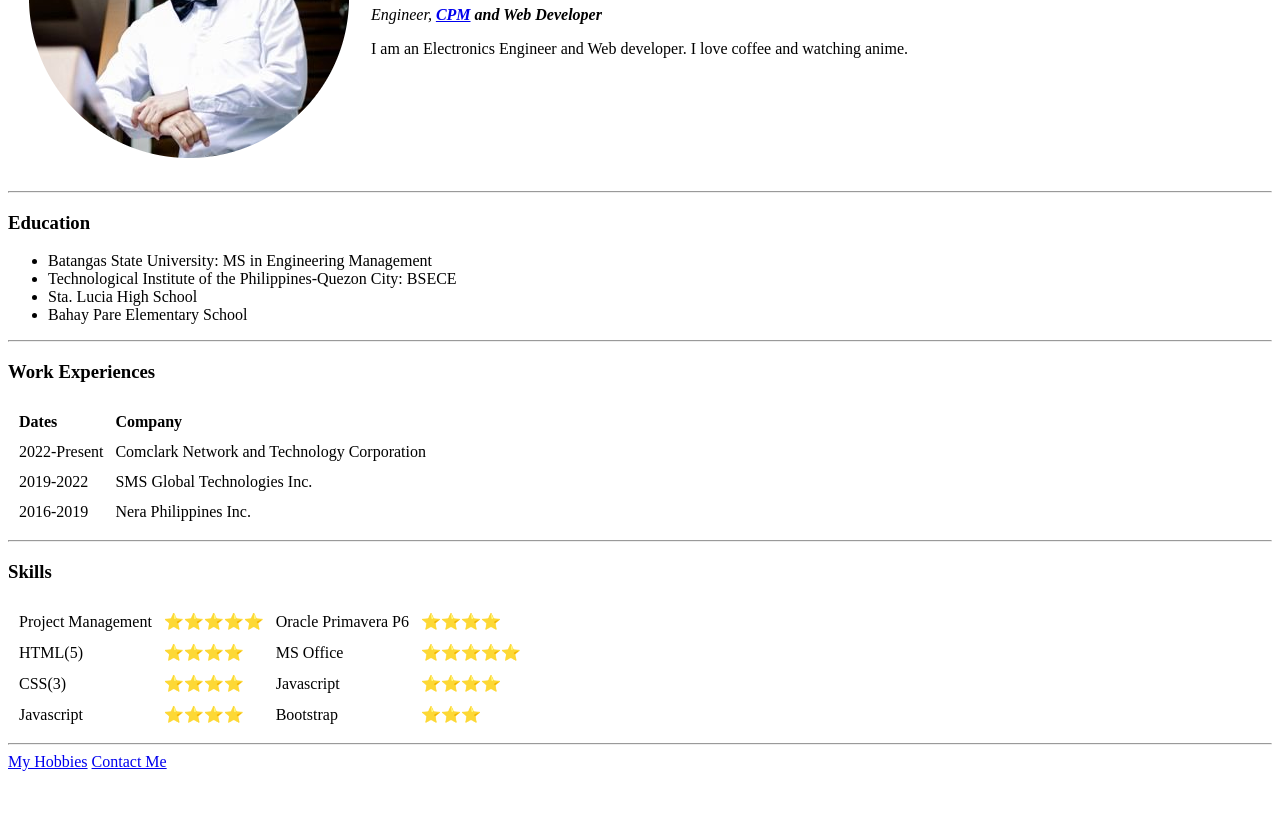
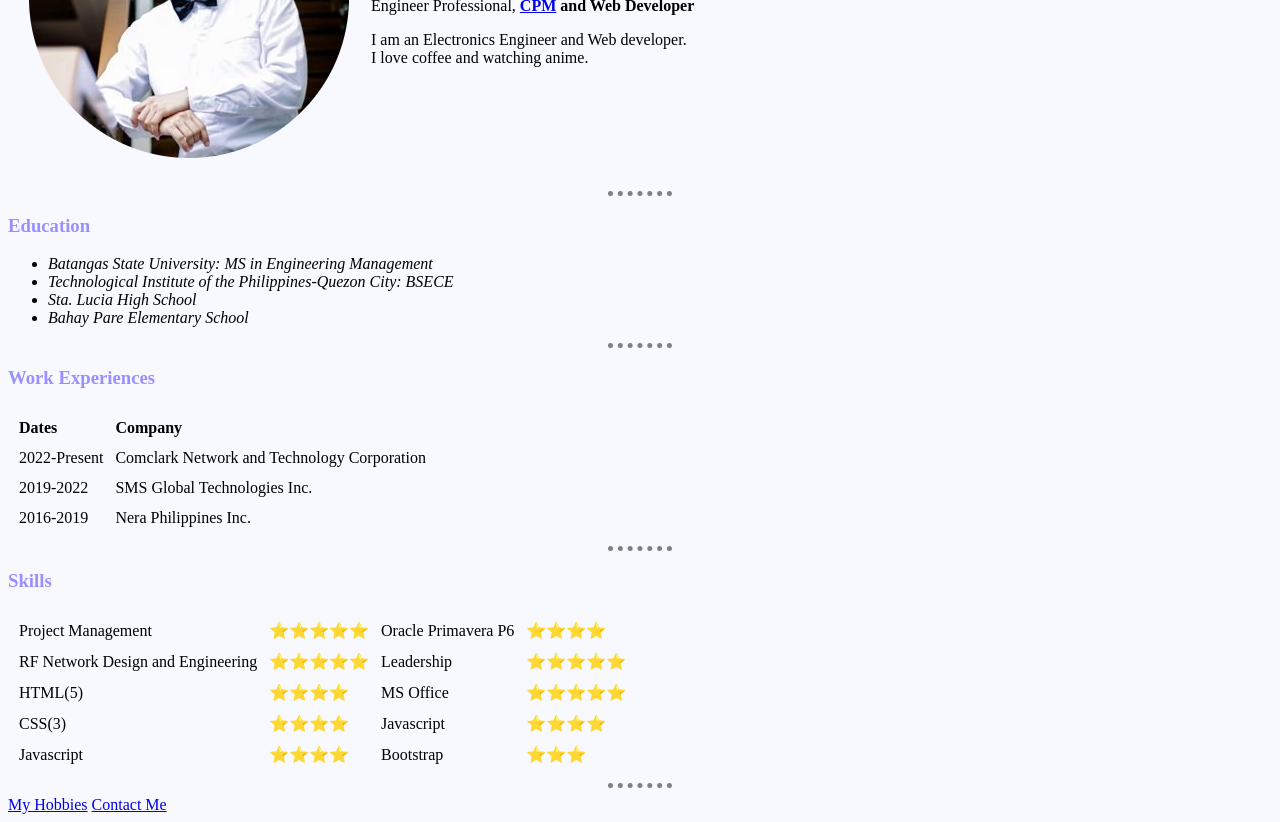
Before and after one commit to ZTORRON21/CV, a plain HTML site: page index.html in a window 1280 px wide. Shown: the part 191-1013 px from the top of the page. Before the commit the page ends 970 px from the top, so only its background shows below. Drawn offline with Linux system fonts and the light colour scheme.

Commit message:
Update index.html

```diff
--- a/index.html
+++ b/index.html
@@ -3,21 +3,23 @@
   <head>
     <meta charset="utf-8">
     <title>Ronald's Personal Site</title>
+    <link rel="stylesheet" href="CSS/styles.css">
+
   </head>
 
   <body>
     <table cellspacing="20">
       <tr>
         <td><img src="ronald.png" alt="Ronald profile picture"></td>
-        <td><h1> Ronald D. Torres</h1>
-          <p> <em> Engineer, <strong><a href="https://philpma.org?cert_hash=058912f0945d450c">CPM</a> and Web Developer </strong> </em> </p>
-          <p>I am an Electronics Engineer and Web developer. I love coffee and watching anime.</p></td>
+        <td><h1>Ronald D. Torres</h1>
+          <p> Engineer Professional, <strong><a href="https://philpma.org?cert_hash=058912f0945d450c">CPM</a> and Web Developer </strong> </p>
+          <p>I am an Electronics Engineer and Web developer. <br> I love coffee and watching anime.</p></td>
       </tr>
     </table>
 
     <hr>
     <h3>Education</h3>
-    <ul>
+    <ul style="font-style:italic;">
       <li>Batangas State University: MS in Engineering Management</li>
       <li>Technological Institute of the Philippines-Quezon City: BSECE</li>
       <li>Sta. Lucia High School </li>
@@ -56,6 +58,12 @@
           <td>⭐⭐⭐⭐</td>
         </tr>
         <tr>
+          <td>RF Network Design and Engineering</td>
+          <td>⭐⭐⭐⭐⭐</td>
+          <td>Leadership</td>
+          <td>⭐⭐⭐⭐⭐</td>
+        </tr>
+        <tr>
           <td>HTML(5)</td>
           <td>⭐⭐⭐⭐</td>
           <td>MS Office</td>
```
